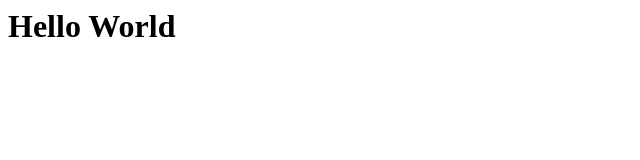
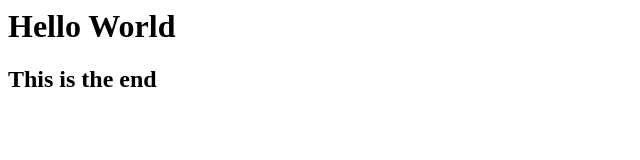
Before and after one commit to NotSoFireFox/CICD-project, a plain HTML site: page index.html in a window 1280 px wide. Shown: the whole page, without its empty margins (0-640 px from the left). Drawn offline with Linux system fonts and the light colour scheme.

Commit message:
Update index.html

```diff
--- a/index.html
+++ b/index.html
@@ -1 +1,2 @@
 <h1>Hello World</h1>
+<h2> This is the end</h2>
```
